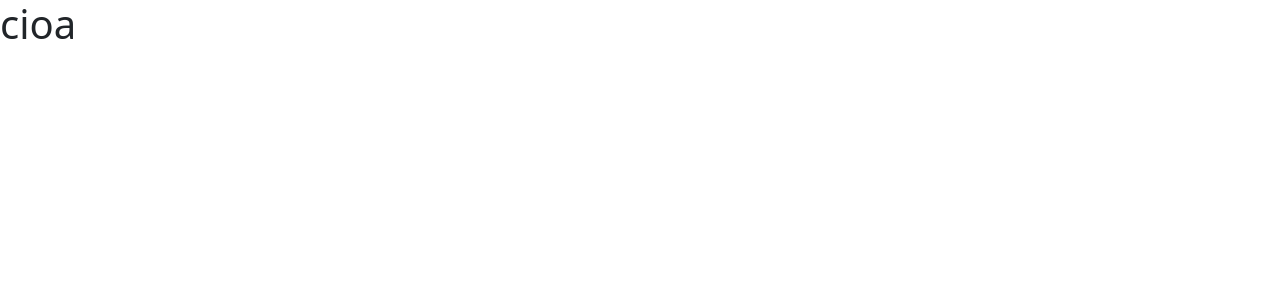
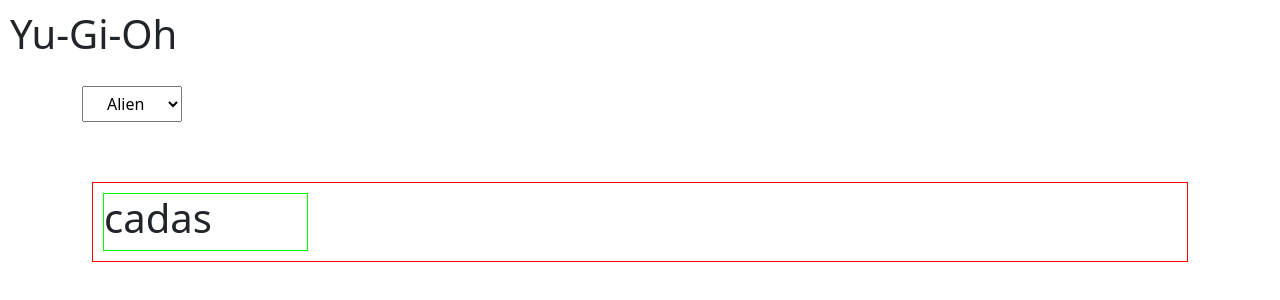
Before and after one commit to giacomofigus/vite-yu-gi-oh, a Vue app: page / in a window 1280 px wide. Shown: the top 300 px of the page. Built offline with nearby package versions, Linux system fonts and the light colour scheme.

Commit message:
feat: mockup w/o template

```diff
--- a/index.html
+++ b/index.html
@@ -2,9 +2,9 @@
 <html lang="en">
   <head>
     <meta charset="UTF-8">
-    <link rel="icon" href="/favicon.ico">
+    <link rel="icon" href="favicon.ico">
     <meta name="viewport" content="width=device-width, initial-scale=1.0">
-    <title>Vite App</title>
+    <title>yu-gi-Vite</title>
   </head>
   <body>
     <div id="app"></div>
--- a/package.json
+++ b/package.json
@@ -10,12 +10,12 @@
   },
   "dependencies": {
     "@popperjs/core": "^2.11.8",
-    "axios": "^1.6.7",
     "bootstrap": "^5.3.2",
     "vue": "^3.4.15"
   },
   "devDependencies": {
     "@vitejs/plugin-vue": "^5.0.3",
+    "axios": "^1.6.7",
     "sass": "^1.70.0",
     "vite": "^5.0.11"
   }
--- a/src/App.vue
+++ b/src/App.vue
@@ -1,11 +1,23 @@
 <script>
 
+  import YugiHeader from './components/YugiHeader.vue'
+  import YugiMain from './components/YugiMain.vue'
+
+  export default{
+    components: {
+      YugiMain,
+      YugiHeader
+    }
+  }
 </script>
 
 <template>
-  <h1>cioa</h1>
+  <YugiHeader/>
+  <YugiMain/>
 </template>
 
-<style lang="sass">
+<style lang="scss">
+  @use './styles/general.scss'
+
 
 </style>
--- /dev/null
+++ b/src/components/YugiCard.vue
@@ -0,0 +1,22 @@
+<script>
+    export default{
+        name: "YugiCard"
+    }
+</script>
+
+<template>
+
+    <div id="card">
+        <h1>cadas</h1>
+    </div>
+
+</template>
+
+<style lang="scss" scoped>
+    #card{
+        gap: 10px;
+        flex-basis: calc(100% / 5 - 10px);
+
+        border: 1px solid lime;
+    }
+</style>
--- /dev/null
+++ b/src/components/YugiHeader.vue
@@ -0,0 +1,20 @@
+<script>
+    export default{
+        name: "YugiHeader"
+    }
+</script>
+
+<template>
+    <header>
+        <h1>Yu-Gi-Oh</h1>
+    </header>
+</template>
+
+<style lang="scss" scoped>
+
+    header{
+        padding-top:10px; padding-left: 10px; padding-bottom:10px;
+        background-color: white;
+    }
+
+</style>
--- /dev/null
+++ b/src/components/YugiList.vue
@@ -0,0 +1,26 @@
+<script>
+
+    import YugiCard from '../components/YugiCard.vue'
+
+    export default{
+        name: "YugiList",
+
+        components: {
+            YugiCard
+        }
+    }
+</script>
+
+<template>
+    <div id="containerCard" class="d-flex flex-wrap">
+        <YugiCard/>
+    </div>
+
+</template>
+
+<style lang="scss" scoped>
+    #containerCard{
+        border: 1px solid red;
+        padding: 10px;
+    }
+</style>
--- /dev/null
+++ b/src/components/YugiMain.vue
@@ -0,0 +1,47 @@
+<script>
+
+    import YugiList from '../components/YugiList.vue'
+
+    export default{
+        name: "YugiMain",
+
+        components:{
+            YugiList
+        }
+    }
+</script>
+
+<template>
+    <main>
+
+        <div class="container">
+            <select>
+                <option>Alien</option>
+            </select>
+
+            <div id="container-card">
+                <YugiList/>
+            </div>
+        </div>
+
+    </main>
+</template>
+
+<style lang="scss" scoped>
+    main{
+        margin-top:10px;
+
+        div:first-child{
+            select{
+                padding-inline: 20px;
+                padding-block: 5px;
+            }
+
+            #container-card{
+                margin-top:50px;
+                background-color: white;
+                padding: 10px;
+            }
+        }
+    }
+</style>
--- a/src/styles/general.scss
+++ b/src/styles/general.scss
@@ -3,3 +3,7 @@
     padding: 0;
     box-sizing: border-box;
 }
+
+body{
+    background-color: #D48F38;
+}
```
Also changed, not shown: src/store.js (added), 1 other file (tests, documents, lock files or other folders).
